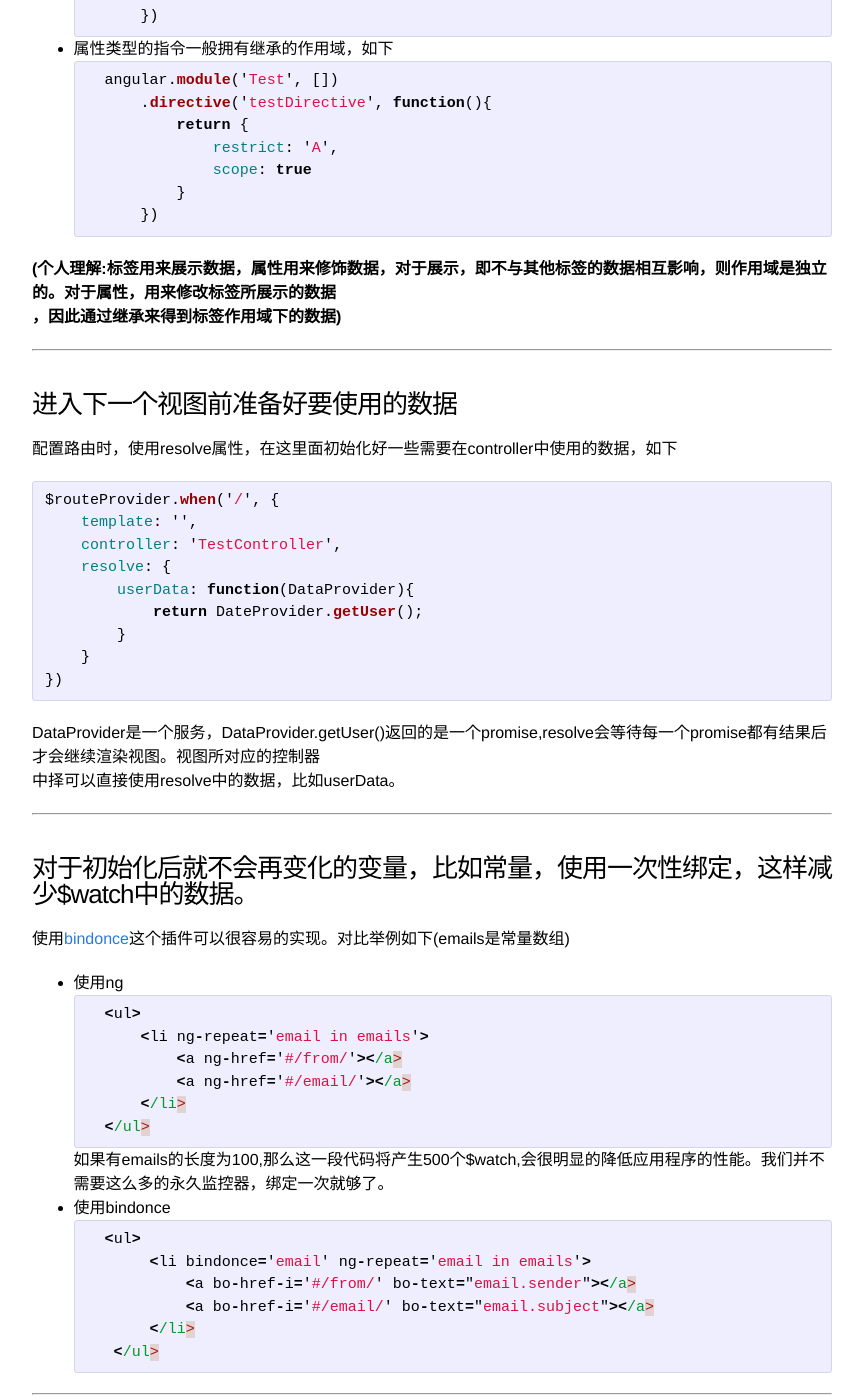
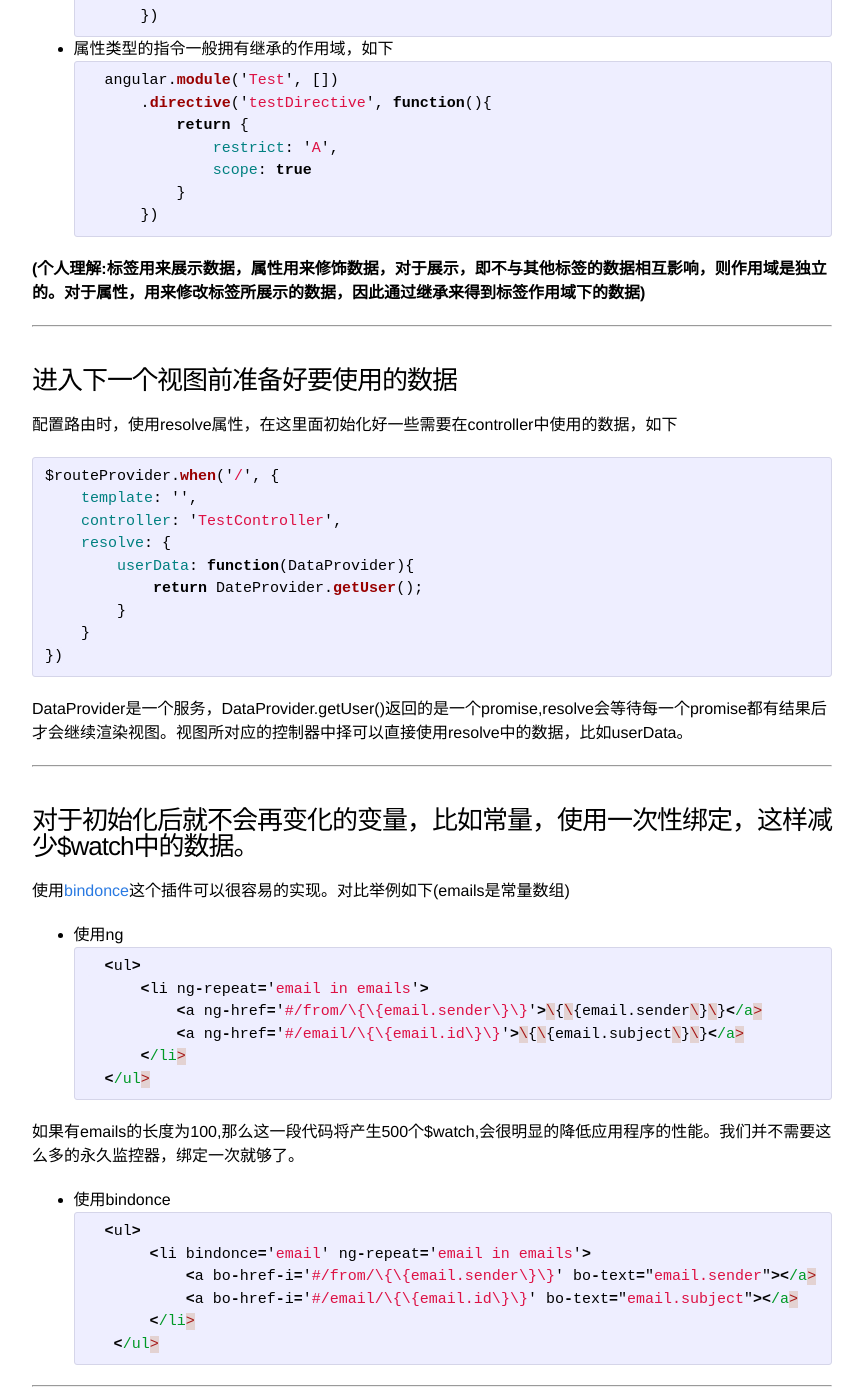
Before and after one commit to guanghetv/guanghetv.github.io, a Jekyll site: the page built from _posts/2014-10-25-Angular-coding-Optimization.markdown, in a window 1280 px wide and 1400 px high, scrolled down 2508 px. Shown: the whole window, without its empty margins (208-1071 px from the left). Built offline with Jekyll 4.4.1, drawn with Linux system fonts in a browser that asks for light colours; Markdown is read by kramdown in place of the engine named in the settings; comment, search, counter and statistics services are not loaded.

Commit message:
关于花括号的显示

````diff
--- a/_posts/2014-10-25-Angular-coding-Optimization.markdown
+++ b/_posts/2014-10-25-Angular-coding-Optimization.markdown
@@ -123,8 +123,7 @@ setTimeout(function(){
         })
     ```
 
-**(个人理解:标签用来展示数据，属性用来修饰数据，对于展示，即不与其他标签的数据相互影响，则作用域是独立的。对于属性，用来修改标签所展示的数据
-，因此通过继承来得到标签作用域下的数据)**
+**(个人理解:标签用来展示数据，属性用来修饰数据，对于展示，即不与其他标签的数据相互影响，则作用域是独立的。对于属性，用来修改标签所展示的数据，因此通过继承来得到标签作用域下的数据)**
 
 ***
 
@@ -143,8 +142,7 @@ $routeProvider.when('/', {
 })
 ```
 
-DataProvider是一个服务，DataProvider.getUser()返回的是一个promise,resolve会等待每一个promise都有结果后才会继续渲染视图。视图所对应的控制器
-中择可以直接使用resolve中的数据，比如userData。
+DataProvider是一个服务，DataProvider.getUser()返回的是一个promise,resolve会等待每一个promise都有结果后才会继续渲染视图。视图所对应的控制器中择可以直接使用resolve中的数据，比如userData。
 
 ***
 
@@ -156,21 +154,21 @@ DataProvider是一个服务，DataProvider.getUser()返回的是一个promise,re
     ```javascript
     <ul>
         <li ng-repeat='email in emails'>
-            <a ng-href='#/from/{{email.sender}}'>{{email.sender}}</a>
-            <a ng-href='#/email/{{email.id}}'>{{email.subject}}</a>
+            <a ng-href='#/from/\{\{email.sender\}\}'>\{\{email.sender\}\}</a>
+            <a ng-href='#/email/\{\{email.id\}\}'>\{\{email.subject\}\}</a>
         </li>
     </ul>
     ```
 
-    如果有emails的长度为100,那么这一段代码将产生500个$watch,会很明显的降低应用程序的性能。我们并不需要这么多的永久监控器，绑定一次就够了。
+如果有emails的长度为100,那么这一段代码将产生500个$watch,会很明显的降低应用程序的性能。我们并不需要这么多的永久监控器，绑定一次就够了。
 
 - 使用bindonce
 
     ```javascript
     <ul>
          <li bindonce='email' ng-repeat='email in emails'>
-             <a bo-href-i='#/from/{{email.sender}}' bo-text="email.sender"></a>
-             <a bo-href-i='#/email/{{email.id}}' bo-text="email.subject"></a>
+             <a bo-href-i='#/from/\{\{email.sender\}\}' bo-text="email.sender"></a>
+             <a bo-href-i='#/email/\{\{email.id\}\}' bo-text="email.subject"></a>
          </li>
      </ul>
     ```
````
